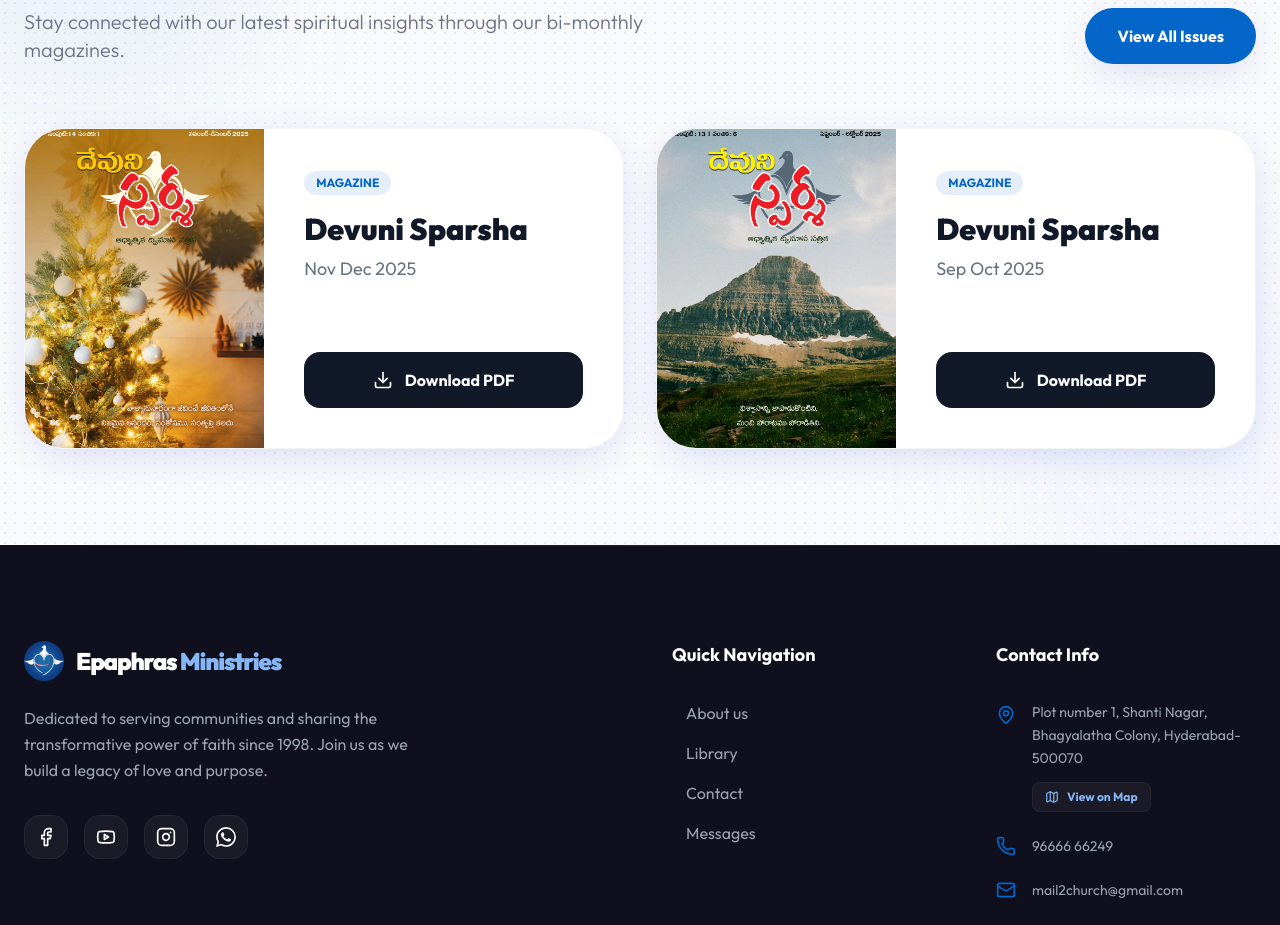
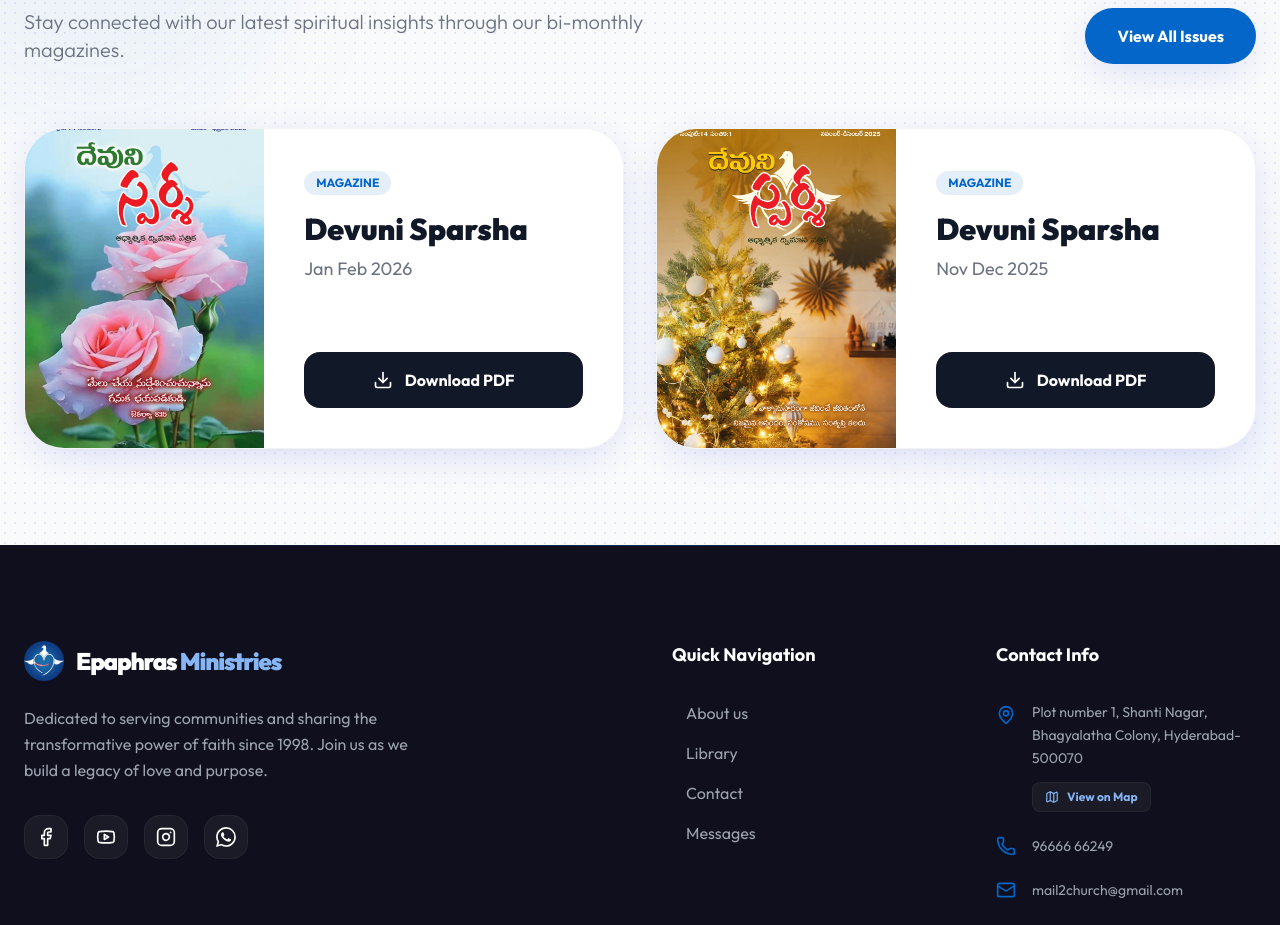
Before and after one commit to Devunisparsha/epm, a Next.js app: page / in a window 1280 px wide. Shown: the part 2860-3785 px from the top of the page. Built offline with nearby package versions, Linux system fonts and the light colour scheme; a web font is replaced by a local one.

Commit message:
jan feb 2026 magazine

```diff
--- a/app/library/page.tsx
+++ b/app/library/page.tsx
@@ -595,11 +595,17 @@ const LibraryPage: React.FC = () => {
       download_url:
         "https://drive.google.com/file/d/1Abglubsnwan-g8_JBRhn4rAzuKH5SjB1/view?usp=sharing",
     },
+     {
+      name: "Devuni Sparsha",
+      month: "Jan Feb 2026",
+      image: "/magazine/jan_feb_2026.jpg",
+      download_url: "https://drive.google.com/file/d/1qD7fqwCW27JziNxEQsYtMExy-HdbC7ci/view?usp=sharing",
+    }
   ];
 
   const [allMagazines] = useState<Magazine[]>(initialMagazines);
   const [filteredMagazines, setFilteredMagazines] = useState<Magazine[]>(initialMagazines);
-  const [selectedYear, setSelectedYear] = useState<string>("2025");
+  const [selectedYear, setSelectedYear] = useState<string>("2026");
 
   const getUniqueYears = (magazines: Magazine[]): string[] => {
     const years = new Set<string>();
--- a/app/page.tsx
+++ b/app/page.tsx
@@ -86,16 +86,16 @@ const MagazineDisplay: React.FC = () => {
   const [magazines] = useState<Magazine[]>([
     {
       name: "Devuni Sparsha",
+      month: "Jan Feb 2026",
+      image: "/magazine/jan_feb_2026.jpg",
+      download_url: "https://drive.google.com/file/d/1qD7fqwCW27JziNxEQsYtMExy-HdbC7ci/view?usp=sharing",
+    },{
+      name: "Devuni Sparsha",
       month: "Nov Dec 2025",
       image: "/magazine/nov_dec_2025.webp",
       download_url: "https://drive.google.com/file/d/1Abglubsnwan-g8_JBRhn4rAzuKH5SjB1/view?usp=sharing",
     },
-    {
-      name: "Devuni Sparsha",
-      month: "Sep Oct 2025",
-      image: "/magazine/sep_oct_2025.webp",
-      download_url: "https://drive.google.com/file/d/14-dVK1GAbNNUlfivRclDfGfbBh3cM760/view?usp=sharing",
-    },
+
   ]);
 
   return (
```
Also changed, not shown: public/magazine/jan_feb_2026.jpg (added), public/magazine/sep_oct_2025.webp (deleted).
